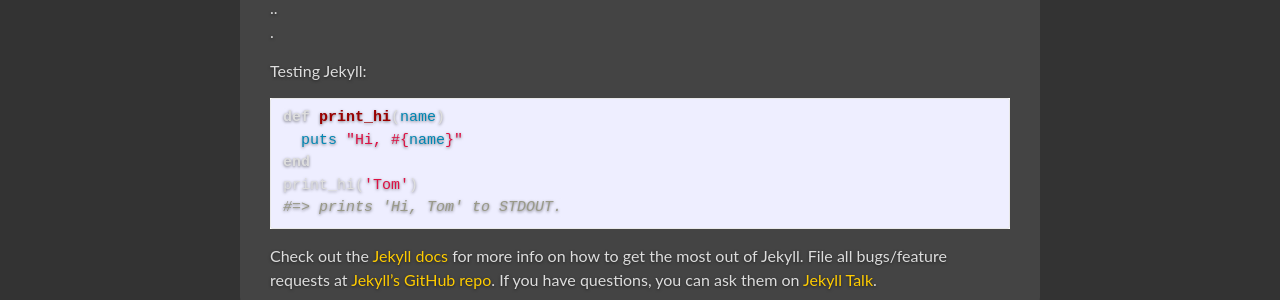
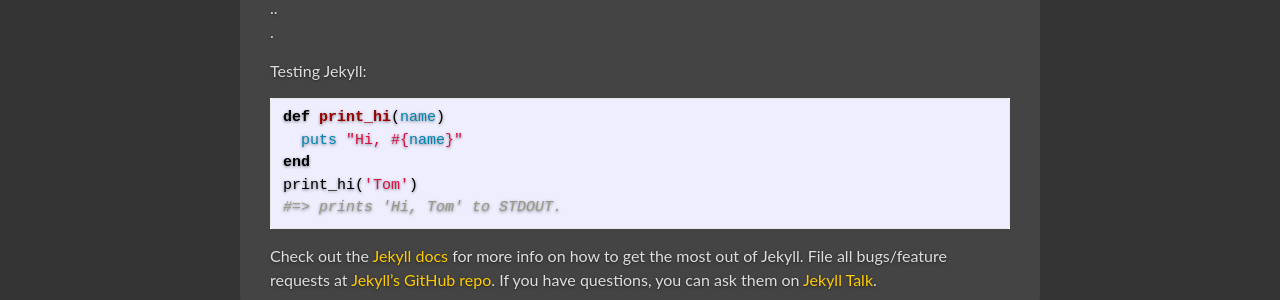
Before and after one commit to JANQLIANGTSAI/janqliangtsai.github.io, a Jekyll site: the page built from _posts/2016-09-18-welcome-to-jekyll.markdown, in a window 1280 px wide. Shown: the part 339-639 px from the top of the page. Built offline with Jekyll 4.4.1, drawn with Linux system fonts in a browser that asks for light colours.

Commit message:
highlight

```diff
--- a/css/main.scss
+++ b/css/main.scss
@@ -83,6 +83,10 @@
 .site-footer a:visited { color: #fc0; }
 .site-footer a:hover { color: #f19900; text-decoration: none; }
 
+.highlight {
+    color: black;
+}
+
 @media screen and (max-width: 600px) {
 
   .site-nav .page-link {
```
